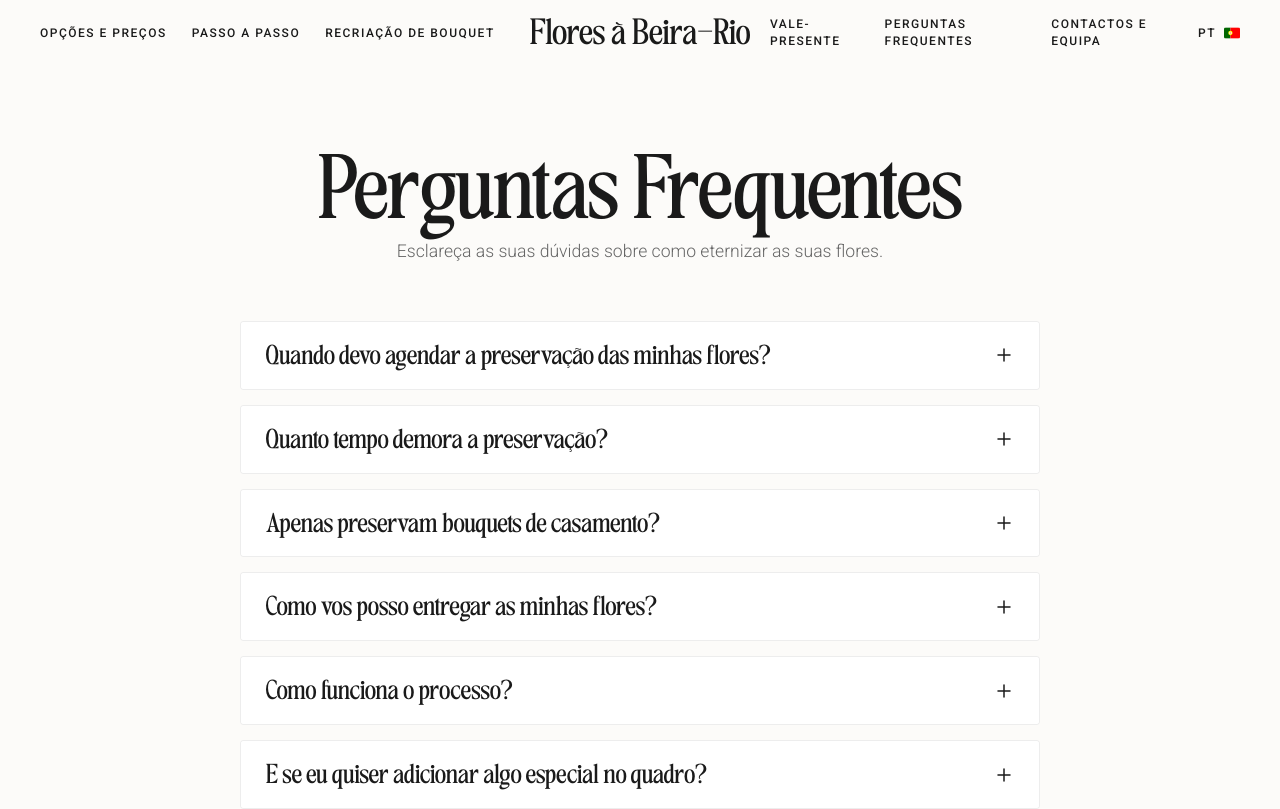
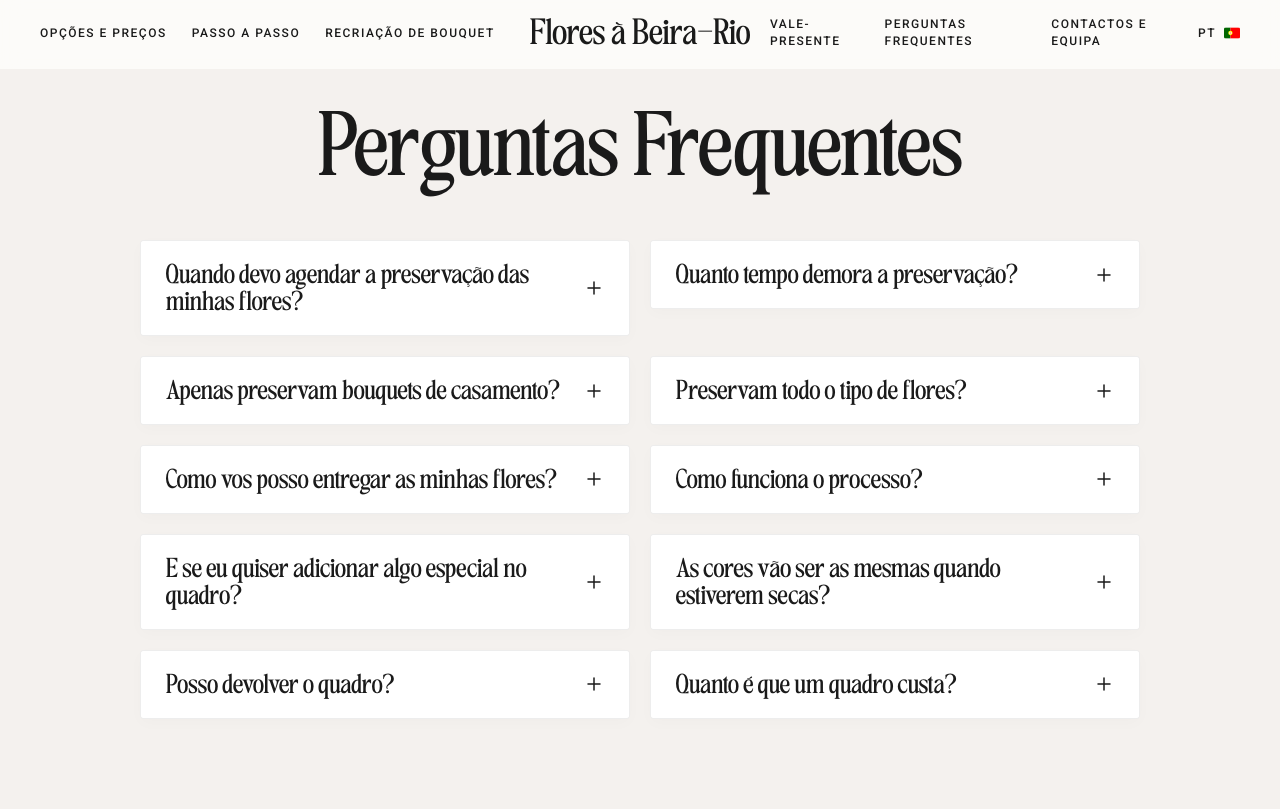
Before and after one commit to floresabeirario/fbr-website, a Next.js app: page /perguntas-frequentes in a window 1280 px wide. Shown: the top 809 px of the page. Built offline with nearby package versions, Linux system fonts and the light colour scheme.

Commit message:
Update page.js

```diff
--- a/app/perguntas-frequentes/page.js
+++ b/app/perguntas-frequentes/page.js
@@ -24,11 +24,11 @@ const FAQItem = ({ q, a, index }) => {
       animate={{ opacity: 1, y: 0 }}
       transition={{ delay: index * 0.05 }}
       style={{
-        marginBottom: '15px',
         borderRadius: '4px',
-        backgroundColor: '#fff',
+        backgroundColor: '#fff', // Fundo branco na caixa para contrastar com a página
         border: '1px solid rgba(26, 26, 26, 0.08)',
-        overflow: 'hidden'
+        overflow: 'hidden',
+        boxShadow: '0 4px 15px rgba(0,0,0,0.02)' // Sombra muito subtil
       }}
     >
       <button
@@ -43,7 +43,7 @@ const FAQItem = ({ q, a, index }) => {
           display: 'flex',
           justifyContent: 'space-between',
           alignItems: 'center',
-          backgroundColor: isOpen ? '#F4F1EE' : '#fff',
+          backgroundColor: isOpen ? '#FCFBF9' : '#fff',
           transition: 'background-color 0.3s ease'
         }}
       >
@@ -72,7 +72,7 @@ const FAQItem = ({ q, a, index }) => {
                 color: '#444',
                 lineHeight: '1.7',
                 fontSize: '1rem',
-                fontWeight: '300',
+                fontWeight: '400',
                 marginTop: '15px',
                 whiteSpace: 'pre-line'
               }}>
@@ -101,6 +101,10 @@ export default function PerguntasFrequentes() {
       a: "Não, preservamos e emolduramos todos os tipos de flores de ocasiões especiais, incluindo: cerimónias de batizado, aniversários, comemorações de bodas, homenagens e cerimónias fúnebres, ramos oferecidos em datas marcantes ou flores espontâneas com valor sentimental."
     },
     {
+      q: "Preservam todo o tipo de flores?",
+      a: "A grande maioria das flores reage muito bem à prensagem e secagem. No entanto, algumas flores com elevado teor de água (como suculentas ou antúrios) ou formatos muito espessos podem ser mais desafiantes ou não manter a sua forma original. Caso tenha dúvidas sobre flores específicas, não hesite em contactar-nos."
+    },
+    {
       q: "Como vos posso entregar as minhas flores?",
       a: "Recomendamos que nos faça chegar as flores assim que possível, preferencialmente dentro de 2-3 dias e, no máximo, 5 dias após o evento. \n\n• Entrega em mãos em estúdio (Coimbra).\n• Envio por CTT/transportadora.\n• Recolha no evento (mediante custo adicional)."
     },
@@ -127,23 +131,28 @@ export default function PerguntasFrequentes() {
   ];
 
   return (
-    // Reduzi o paddingTop de 160px para 110px aqui:
-    <main style={{ paddingTop: '110px', paddingBottom: '120px', backgroundColor: '#FCFBF9', minHeight: '100vh' }}>
-      <div style={{ maxWidth: '800px', margin: '0 auto', padding: '0 20px' }}>
+    // Nova cor de fundo (#F4F1EE) aplicada na main
+    <main style={{ paddingTop: '110px', paddingBottom: '120px', backgroundColor: '#F4F1EE', minHeight: '100vh' }}>
+      {/* Max width aumentado para 1000px para as duas colunas respirarem bem */}
+      <div style={{ maxWidth: '1000px', margin: '0 auto', padding: '0 20px' }}>
         <motion.div
           initial={{ opacity: 0, y: -20 }}
           animate={{ opacity: 1, y: 0 }}
           style={{ textAlign: 'center', marginBottom: '60px' }}
         >
-          <h1 style={{ fontSize: 'clamp(2.5rem, 7vw, 4rem)', marginBottom: '15px' }}>
+          {/* Subtítulo removido */}
+          <h1 style={{ fontSize: 'clamp(2.5rem, 7vw, 4rem)', margin: 0 }}>
             Perguntas Frequentes
           </h1>
-          <p style={{ fontSize: '1.1rem', color: '#666', fontWeight: '300' }}>
-            Esclareça as suas dúvidas sobre como eternizar as suas flores.
-          </p>
         </motion.div>
 
-        <div style={{ display: 'flex', flexDirection: 'column' }}>
+        {/* Nova Grelha Responsiva (2 colunas no PC, 1 no Telemóvel) */}
+        <div style={{
+          display: 'grid',
+          gridTemplateColumns: 'repeat(auto-fit, minmax(350px, 1fr))',
+          gap: '20px',
+          alignItems: 'start' // Garante que a abertura de um não estica a caixa do lado
+        }}>
           {faqs.map((item, index) => (
             <FAQItem key={index} q={item.q} a={item.a} index={index} />
           ))}
```
